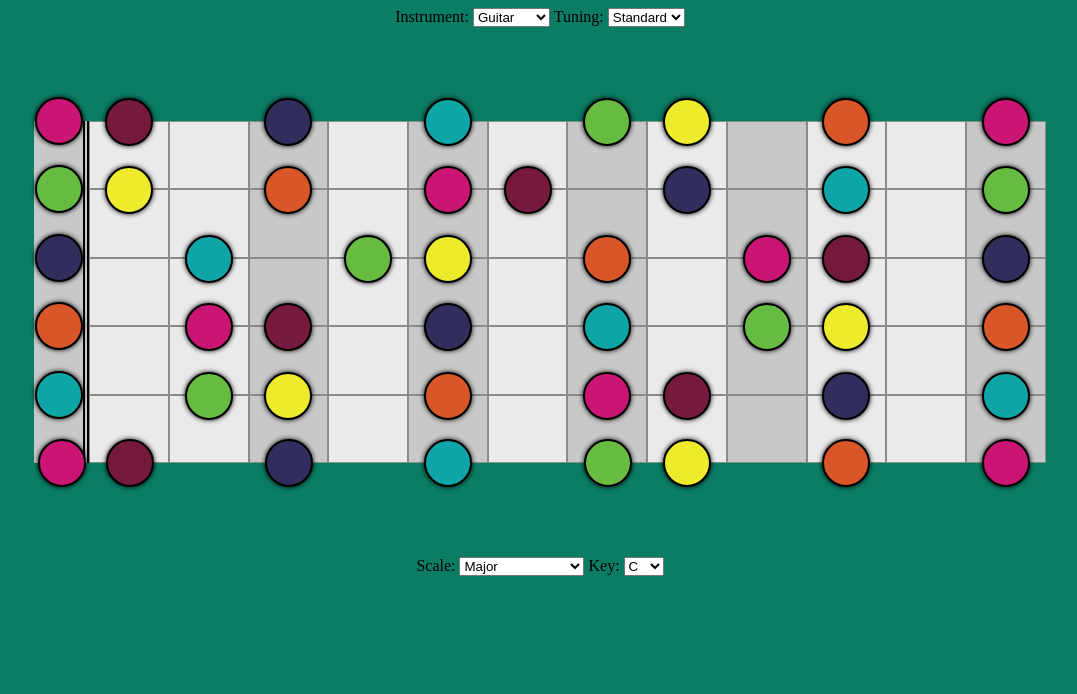
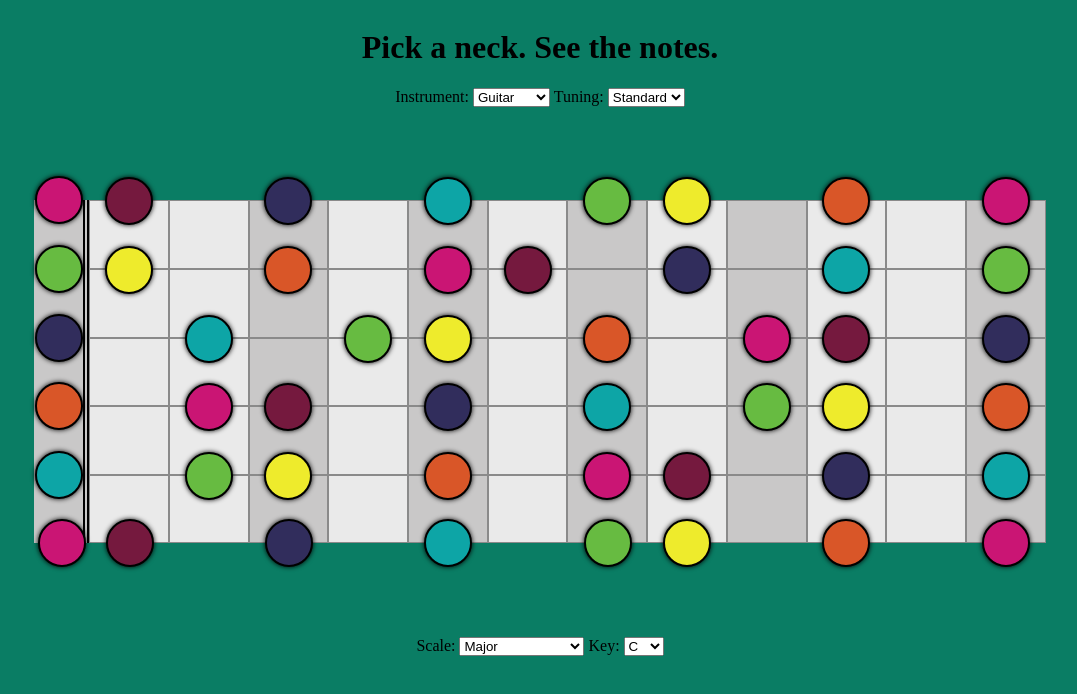
Before and after one commit to dirtTastesGood/dirttastesgood.github.io, a website with bundled scripts: page notesOnNeck/scales.html in a window 1280 px wide. Shown: the whole page, without its empty margins (100-1177 px from the left). Built offline with nearby package versions, Linux system fonts and the light colour scheme.

Commit message:
added header to see if github.io has a lag in update time

```diff
--- a/notesOnNeck/scales.html
+++ b/notesOnNeck/scales.html
@@ -12,6 +12,7 @@
     <title>Notes On Necks</title>
 </head>
 <body>
+    <h1>Pick a neck. See the notes.</h1>
     <div class="instrument-inputs">
         <label for="instrument-input">Instrument:</label>
         <select name="instrument-input" id="instrument-input">
```
